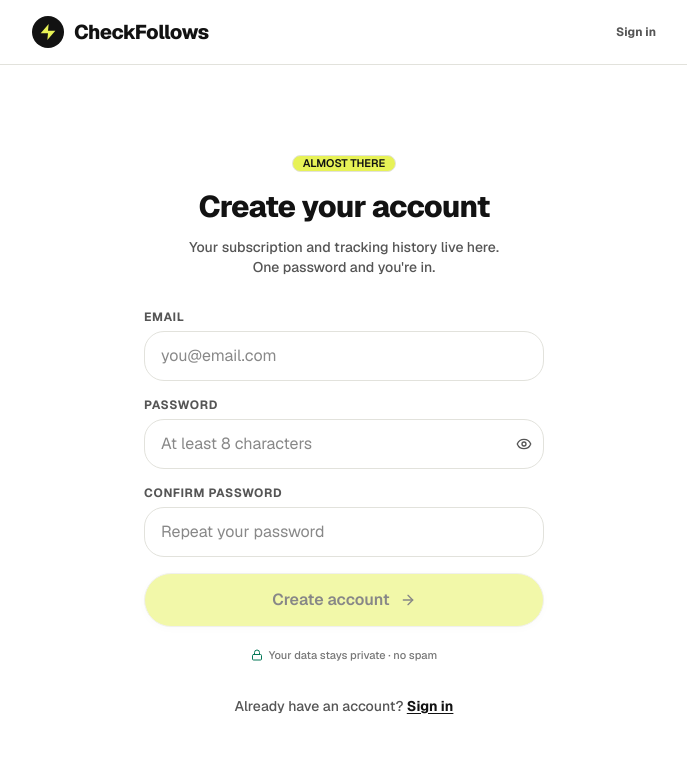
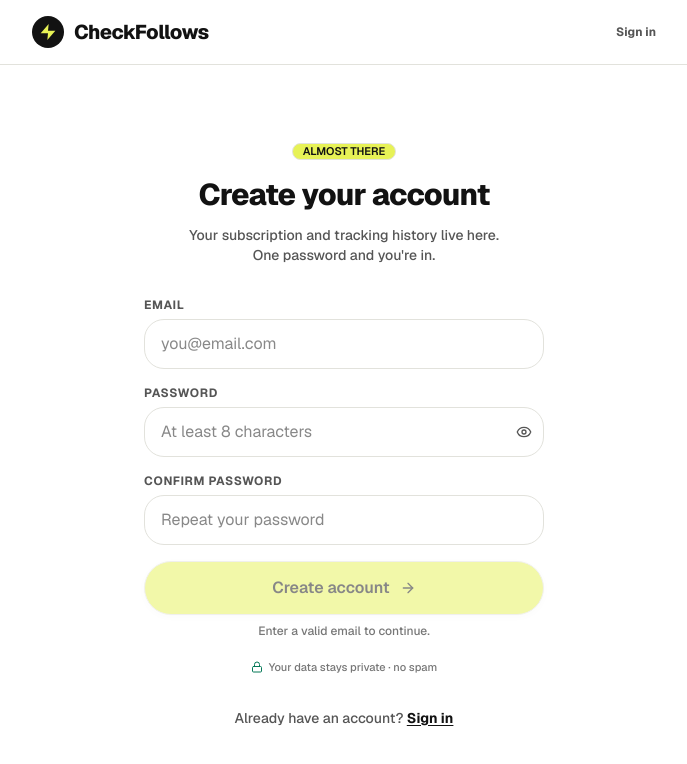
Before and after one commit to BhavyeKhetan/checkfollows, a Next.js app: page /signup in a window 1280 px wide. Shown: the top 764 px of the page, without its empty margins (296-983 px from the left). Built offline with nearby package versions, Linux system fonts and the light colour scheme; no server answers.

Commit message:
Show why the Create account button is disabled on signup

```diff
--- a/src/app/signup/page.tsx
+++ b/src/app/signup/page.tsx
@@ -206,6 +206,14 @@ function SignupContent() {
             Create account
           </Button>
 
+          {!ready && (
+            <p className="text-xs text-[#777777] text-center font-medium -mt-2">
+              {!isValidEmail(email)
+                ? "Enter a valid email to continue."
+                : "Use a password with at least 8 characters."}
+            </p>
+          )}
+
           <p className="text-[11px] text-[#777777] font-medium flex items-center justify-center gap-1.5 pt-1">
             <Lock className="w-3 h-3 text-[#047857]" /> Your data stays private · no spam
           </p>
```
